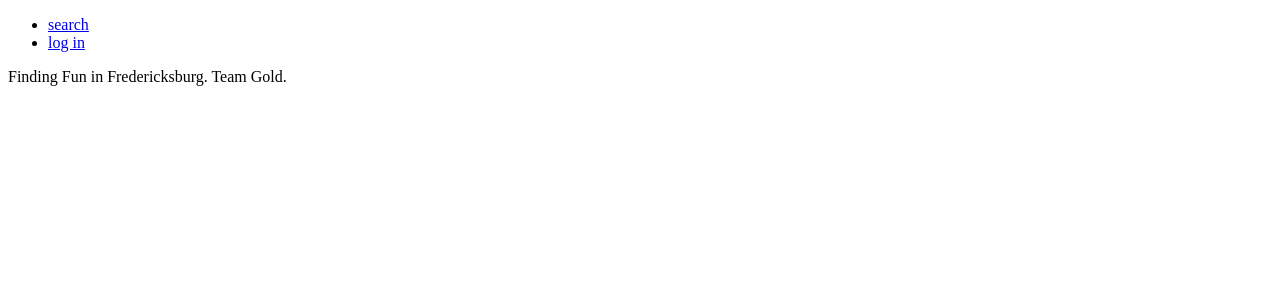
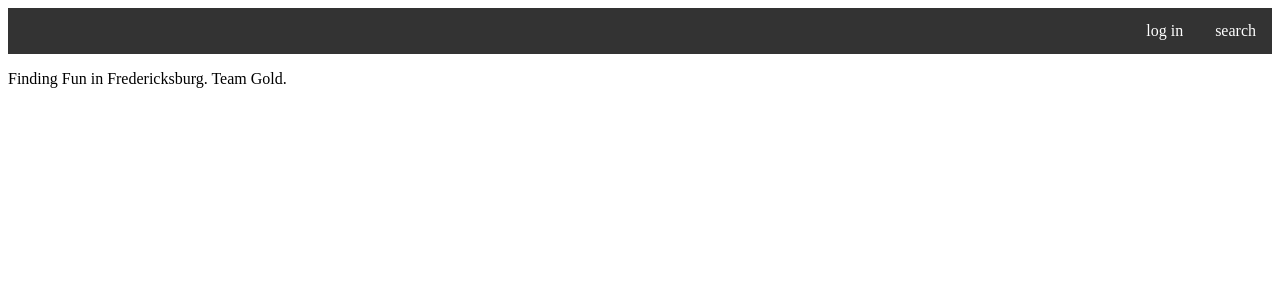
Before and after one commit to s-sandra/finding-fun-fredericksburg, a PHP site: page /index.php in a window 1280 px wide. Shown: the top 300 px of the page. Run offline with PHP 8.4, Linux system fonts and the light colour scheme.

Commit message:
Added css for header.

```diff
--- a/header.php
+++ b/header.php
@@ -6,11 +6,12 @@
         <meta lang="en-US">
         <meta name="author" content="Team Gold">
         <!--<meta name="description" content=".">-->
-        <!--<link rel="stylesheet" href="./styles.css">-->
+        <link rel="stylesheet" href="./styles.css">
     </head>
     <?php session_start(); ?>
 
     <body>
+    <div class="header">
     <ul>
         <li><a href="search.php">search</a></li>
         <?php
@@ -22,3 +23,4 @@
             echo "<li><a href='login.php'>log in</a></li>";
         }?>
     </ul>
+    </div>
--- /dev/null
+++ b/styles.css
@@ -0,0 +1,26 @@
+ul li{
+    list-style-type: none;
+}
+
+.header ul{
+    margin: 0;
+    padding: 0;
+    overflow: hidden;
+    background-color: #333;
+}
+
+.header li {
+    float: right;
+}
+
+.header li a {
+    display: block;
+    color: white;
+    text-align: center;
+    padding: 14px 16px;
+    text-decoration: none; /* removes underline */
+}
+
+.header li a:hover {
+    background-color: #111;
+}
```
